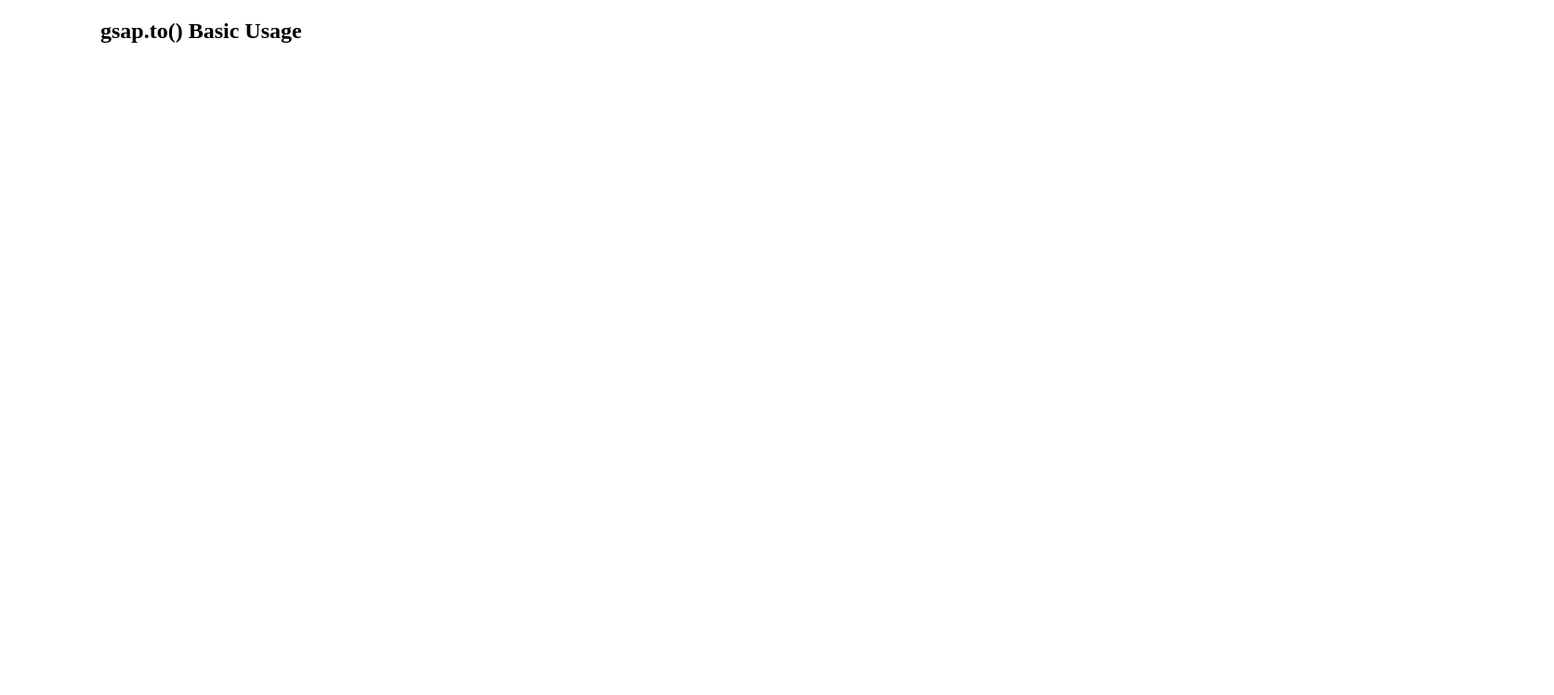
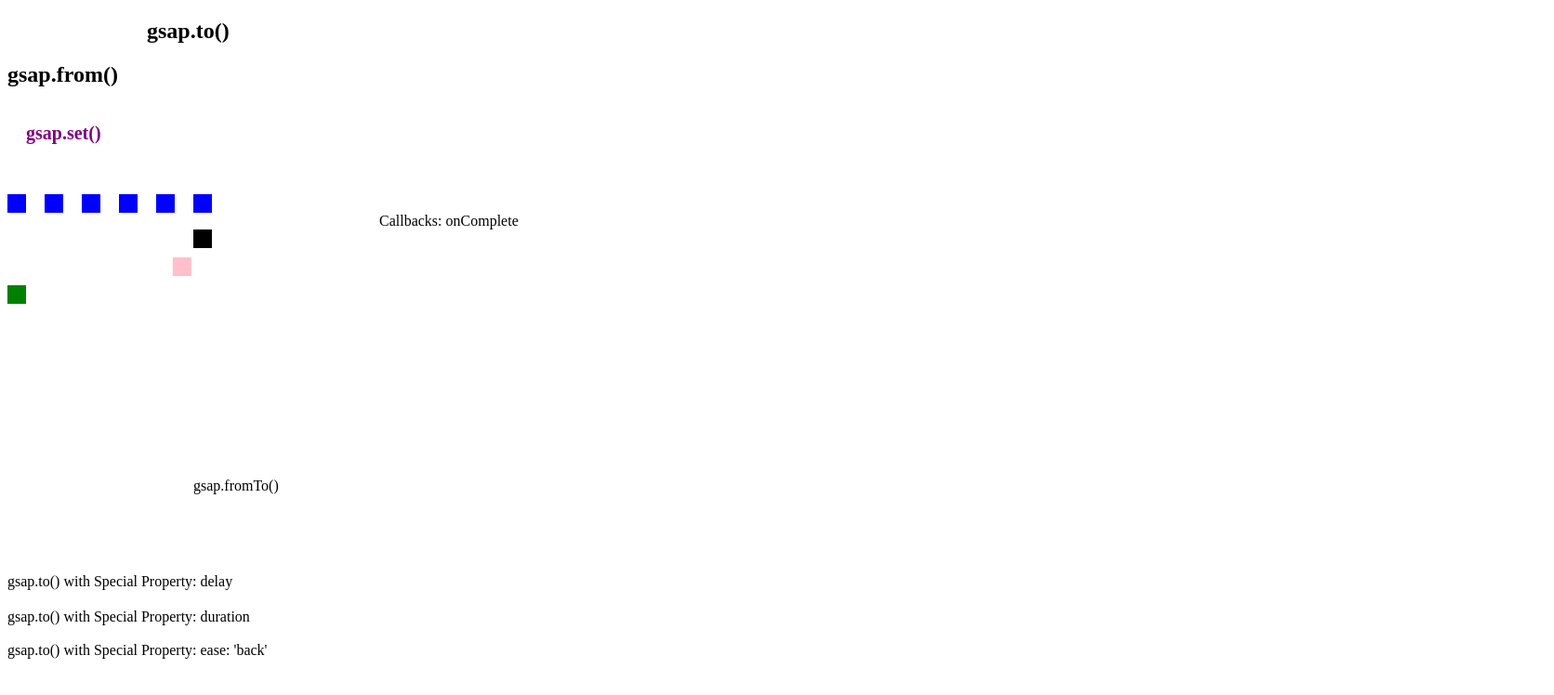
Before and after one commit to austingae-html-css-javascript/GSAP, a plain HTML site: page index.html in a window 1280 px wide. Shown: the whole page at 93% size, 1672 px wide, since content can reach past the window. Drawn offline with nearby package versions, Linux system fonts and the light colour scheme.

Commit message:
I learned gsap.to(), gsap.from(), gsap.fromTo(), gsap.set(), special properties such as duration and delay and ease, callbacks such as onComplete and onStart, and timeline

```diff
--- a/index.html
+++ b/index.html
@@ -5,17 +5,116 @@
   <meta http-equiv="X-UA-Compatible" content="IE=edge">
   <meta name="viewport" content="width=device-width, initial-scale=1.0">
   <title>Document</title>
+
+  <style>
+
+    .div-container {
+      display: flex;
+      flex-direction: row;
+    }
+    .div {
+      width: 20px;
+      height: 20px;
+      background-color: blue;
+      margin-right: 20px;
+    }
+  </style>
 </head>
 <body>
 
-  <h2 id="title">gsap.to() Basic Usage</h2>
+  <h2 class="title"> gsap.to() </h2>
+  <h2 class="title2">gsap.from() </h2>
+  <div class="title3"> gsap.fromTo() </div>
+
+  <div class="title4"> gsap.set() </div>
+
+  <div class="title5"> gsap.to() with Special Property: duration</div>
+  <div class="title6"> gsap.to() with Special Property: delay</div>
+
+  <div class="title7"> gsap.to() with Special Property: ease: 'back'</div>
+
+  <!--
+  Special Property: stagger
+
+  Staggers make it easy to animate a group of objects with a small delay between the start of each object's animation.
+  -->
+  <div class="div-container">
+    <div class="div"></div>
+    <div class="div"></div>
+    <div class="div"></div>
+    <div class="div"></div>
+    <div class="div"></div>
+    <div class="div"></div>
+  </div>
+
+
+  <div class="title8"> Callbacks: onComplete</div>
+
+
+  <div class="box-1" style="width: 20px; height: 20px; background-color: black; margin-bottom: 10px;"></div>
+  <div class="box-2" style="width: 20px; height: 20px; background-color: pink; margin-bottom: 10px;"></div>
+  <div class="box-3" style="width: 20px; height: 20px; background-color: green;"></div>
+
 
   <script src="https://cdnjs.cloudflare.com/ajax/libs/gsap/3.10.4/gsap.min.js"></script>
 
   <script>
-    gsap.to("#title", {duration: 5, x: 100})
+    gsap.to(".title", {duration: 10, x: 200, onComplete: showCompletedMessage});
+    gsap.from(".title2", {duration: 3, x: 300});
+    gsap.fromTo(".title3", {x: 100, y: 200}, {x: 200, y: 400, duration: 1.5});
+
+    gsap.set(".title4", {fontSize: 20, fontWeight: 'bold', color: 'purple', x: 20});
+
+    gsap.to(".title5", {duration: 3, y: 500});
+    gsap.to(".title6", {duration: 3, delay: 3, y: 500});
+
+    gsap.to(".title7", {duration: 3, y: 500, ease: 'back'})
+
+    gsap.from(".div", {
+      duration: 2,
+      scale: 0.5,
+      opacity: 0,
+      delay: 0.5,
+      stagger: 0.2,
+    });
+
+    //Callback
+    gsap.to(".title8", {duration: 5, x: 400, onComplete: showCompletedMessage});
+
+    function showCompletedMessage() {
+      console.log("Tween Completed.");
+    }
+
+
+    var timeline = gsap.timeline();
+
+    timeline.to(".box-1", {
+      duration: 3, x: 200
+    })
+    timeline.to(".box-2", {
+      duration: 3, x: 200
+    })
+    timeline.to(".box-3", {
+      duration: 3, x: 200
+    })
+
   </script>
 </body>
 
 
 </html>
+
+<!--
+  gsap.to()
+  gsap.from()
+  gsap.fromTo()
+
+  gsap.set()
+
+  Special Properties include duration, delay, ease, stagger, etc. There are more here: https://greensock.com/cheatsheet/
+
+  Callbacks: onComplete, onStart, onUpdate, onRepeat, onReverseComplete
+
+  Timeline
+
+-->
```
